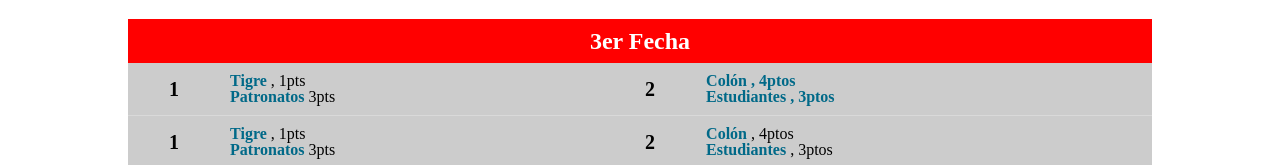
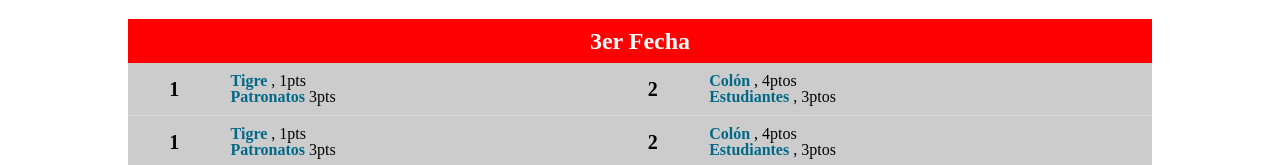
Before and after one commit to Enzo-Godoy/DpEx, a plain HTML site: page index.html in a window 1280 px wide. Shown: the part 1960-2125 px from the top of the page. Drawn offline with Linux system fonts and the light colour scheme.

Commit message:
maquetado final tabla

```diff
--- a/index.html
+++ b/index.html
@@ -110,8 +110,8 @@
 						<span> Tigre </span> , 1pts <br>
 						<span> Patronatos </span>  3pts  </td>
 					<td>2</td>
-					<td> <span> Colón , 4ptos </span> <br>
-					 <span> Estudiantes <span> , 3ptos</td>
+					<td> <span> Colón </span> , 4ptos <br>
+					 <span> Estudiantes </span> , 3ptos</td>
 				</tr>
 
 				<tr><!--Fila 2 -->
```
